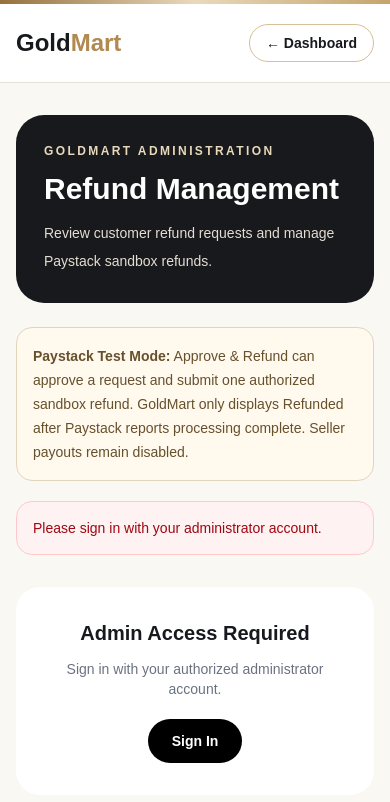
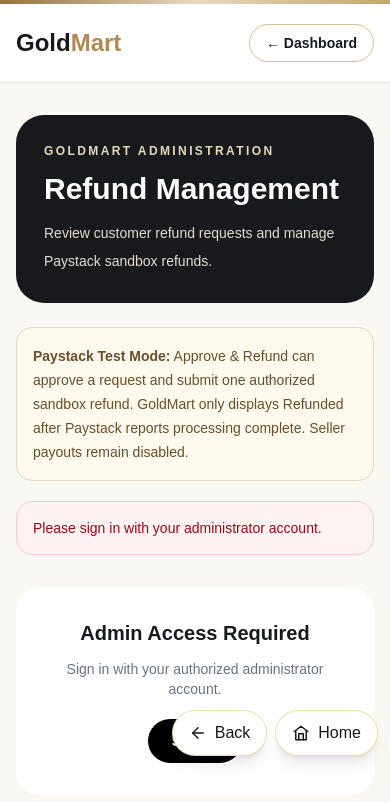
Before and after one commit to oscar1-max/Gold-mart-Ybsr, a Next.js app: page /admin/refunds in a window 390 px wide. Shown: the top 802 px of the page. Built offline with nearby package versions, Linux system fonts and the light colour scheme.

Commit message:
Implement GlobalNavigation component with history management
This component manages navigation history and provides back and home buttons for user navigation.

```diff
--- /dev/null
+++ b/components/GlobalNavigation.tsx
@@ -0,0 +1,191 @@
+
+"use client";
+
+import { useEffect, useState } from "react";
+import { usePathname, useRouter } from "next/navigation";
+
+const STORAGE_KEY = "goldmart_navigation_history_v1";
+
+function readHistory(): string[] {
+  try {
+    const raw = sessionStorage.getItem(STORAGE_KEY);
+
+    if (!raw) return [];
+
+    const parsed: unknown = JSON.parse(raw);
+
+    if (!Array.isArray(parsed)) return [];
+
+    return parsed
+      .filter(
+        (path): path is string =>
+          typeof path === "string" &&
+          path.startsWith("/") &&
+          !path.startsWith("//")
+      )
+      .slice(-30);
+  } catch {
+    return [];
+  }
+}
+
+function saveHistory(paths: string[]) {
+  try {
+    sessionStorage.setItem(
+      STORAGE_KEY,
+      JSON.stringify(paths.slice(-30))
+    );
+  } catch {
+    // Navigation still works without storage.
+  }
+}
+
+export default function GlobalNavigation() {
+  const router = useRouter();
+  const pathname = usePathname();
+
+  const [previousPath, setPreviousPath] =
+    useState<string | null>(null);
+
+  const [ready, setReady] = useState(false);
+
+  useEffect(() => {
+    if (!pathname) return;
+
+    let history = readHistory();
+
+    const existingIndex = history.lastIndexOf(pathname);
+
+    if (existingIndex >= 0) {
+      // Returning to an earlier page removes
+      // the pages that came after it.
+      history = history.slice(0, existingIndex + 1);
+    } else {
+      history.push(pathname);
+    }
+
+    saveHistory(history);
+
+    setPreviousPath(
+      history.length > 1
+        ? history[history.length - 2]
+        : null
+    );
+
+    setReady(true);
+  }, [pathname]);
+
+  function goBack() {
+    const history = readHistory();
+
+    if (
+      pathname &&
+      history.length > 1 &&
+      history[history.length - 1] === pathname
+    ) {
+      history.pop();
+
+      const destination =
+        history[history.length - 1] || "/";
+
+      saveHistory(history);
+      router.push(destination);
+      return;
+    }
+
+    if (previousPath && previousPath !== pathname) {
+      router.push(previousPath);
+      return;
+    }
+
+    // Safe fallback for direct page visits.
+    router.push("/");
+  }
+
+  function goHome() {
+    router.push("/");
+  }
+
+  if (!ready || !pathname) {
+    return null;
+  }
+
+  // The homepage doesn't need a Home button.
+  // Still show Back if the user came from
+  // another GoldMart page.
+  if (pathname === "/" && !previousPath) {
+    return null;
+  }
+
+  const buttonClass =
+    "flex items-center justify-center gap-2 " +
+    "rounded-full border border-[#D4AF37]/40 " +
+    "bg-white px-4 py-2.5 text-sm font-bold " +
+    "text-[#17191D] shadow-lg " +
+    "transition hover:bg-[#FFF6DA] " +
+    "focus-visible:outline-none " +
+    "focus-visible:ring-2 " +
+    "focus-visible:ring-[#B58A16]";
+
+  return (
+    <nav
+      aria-label="GoldMart quick navigation"
+      className={
+        "fixed bottom-[calc(env(safe-area-inset-bottom)+5.5rem)] " +
+        "right-3 z-40 flex items-center gap-2 " +
+        "md:bottom-6 md:right-6"
+      }
+    >
+      <button
+        type="button"
+        onClick={goBack}
+        className={buttonClass}
+        aria-label="Go back to the previous GoldMart page"
+      >
+        <svg
+          width="18"
+          height="18"
+          viewBox="0 0 24 24"
+          fill="none"
+          stroke="currentColor"
+          strokeWidth="2"
+          strokeLinecap="round"
+          strokeLinejoin="round"
+          aria-hidden="true"
+        >
+          <path d="M19 12H5" />
+          <path d="m12 19-7-7 7-7" />
+        </svg>
+
+        <span>Back</span>
+      </button>
+
+      {pathname !== "/" && (
+        <button
+          type="button"
+          onClick={goHome}
+          className={buttonClass}
+          aria-label="Go to GoldMart homepage"
+        >
+          <svg
+            width="18"
+            height="18"
+            viewBox="0 0 24 24"
+            fill="none"
+            stroke="currentColor"
+            strokeWidth="2"
+            strokeLinecap="round"
+            strokeLinejoin="round"
+            aria-hidden="true"
+          >
+            <path d="m3 10 9-7 9 7" />
+            <path d="M5 9v12h14V9" />
+            <path d="M9 21v-8h6v8" />
+          </svg>
+
+          <span>Home</span>
+        </button>
+      )}
+    </nav>
+  );
+}
```
